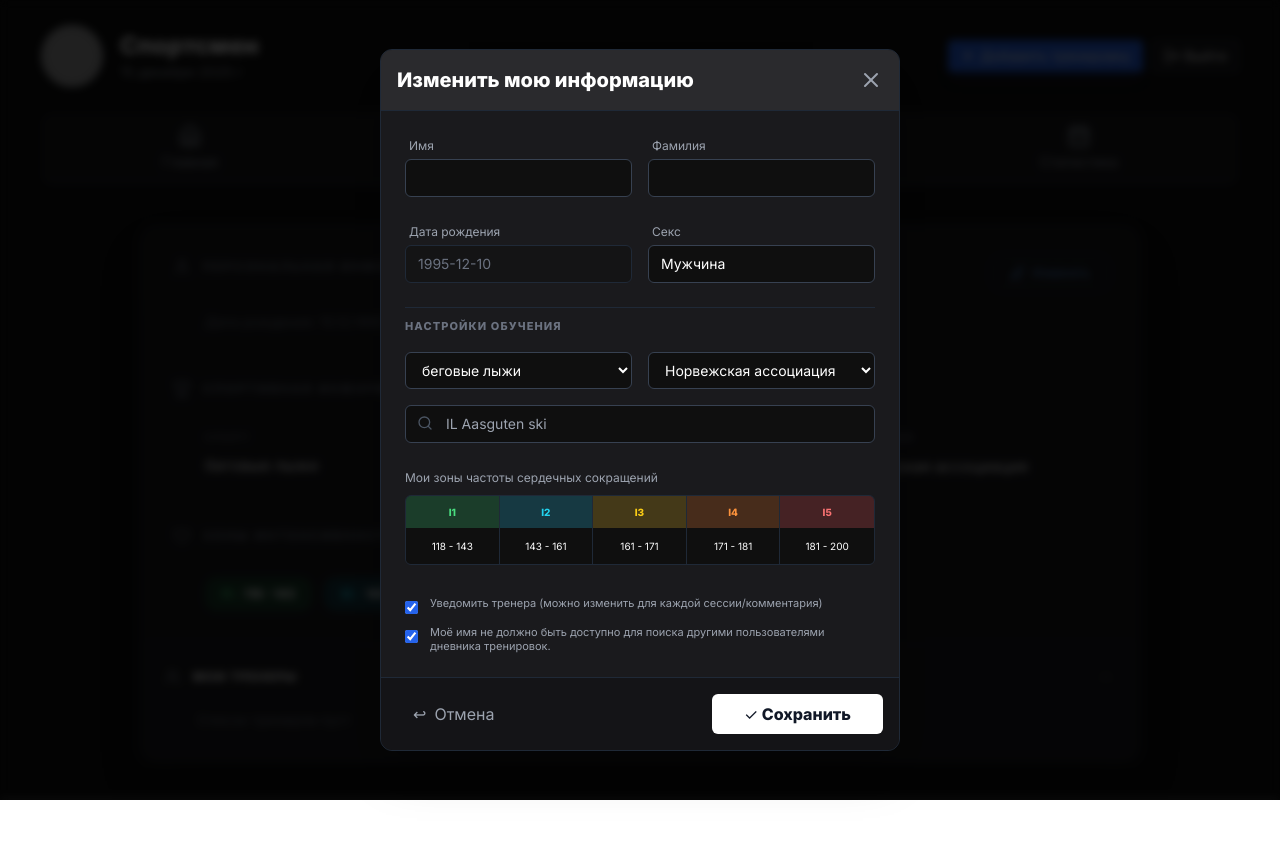
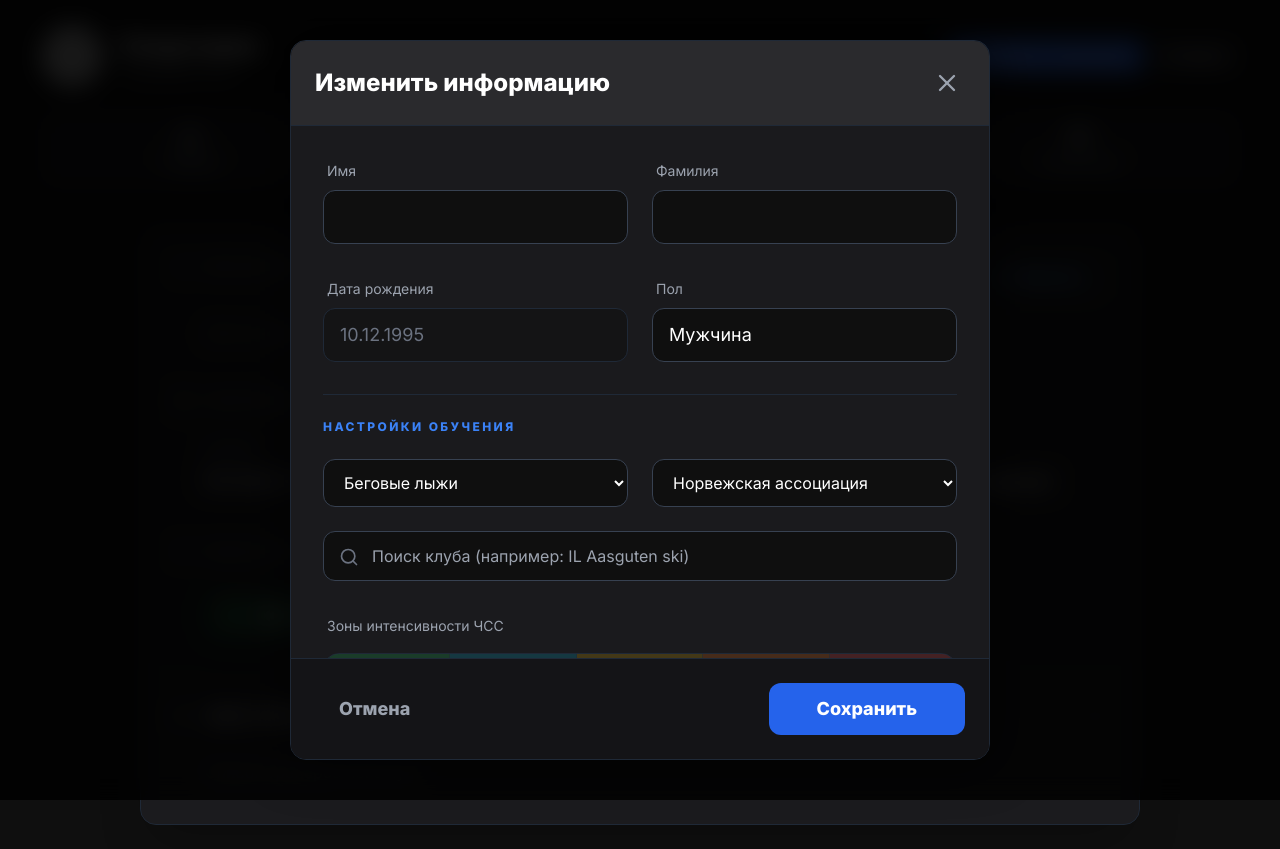
Before and after one commit to mbaliabin/dagbook-test, a React (Vite) app in the folder fasx-frontend/: page /account in a window 1280 px wide. Both pictures are taken after a click on the button "Изменить". Before the commit the page ends 800 px from the top, so only its background shows below. Built offline with nearby package versions, Linux system fonts and the light colour scheme; grey boxes are pictures that could not be loaded.

Commit message:
Доработка AccountPage 6

```diff
--- a/fasx-frontend/src/pages/AccountPage.tsx
+++ b/fasx-frontend/src/pages/AccountPage.tsx
@@ -54,101 +54,102 @@ const NavigationMenu = ({ menuItems, navigate, currentPath }) => (
   </div>
 );
 
-// --- МОДАЛЬНОЕ ОКНО РЕДАКТИРОВАНИЯ ---
+// --- МОДАЛЬНОЕ ОКНО РЕДАКТИРОВАНИЯ (УВЕЛИЧЕННОЕ) ---
 
 const EditAccountModal = ({ isOpen, onClose, profile }) => {
   if (!isOpen) return null;
 
   return (
-    <div className="fixed inset-0 z-[100] flex items-center justify-center p-4 bg-black/80 backdrop-blur-sm">
-      <div className="bg-[#1a1a1d] w-full max-w-[520px] max-h-[95vh] overflow-y-auto rounded-xl border border-gray-800 shadow-2xl flex flex-col">
+    <div className="fixed inset-0 z-[100] flex items-center justify-center p-4 bg-black/85 backdrop-blur-md animate-in fade-in duration-200">
+      {/* Увеличен max-w до 700px и добавлен масштаб */}
+      <div className="bg-[#1a1a1d] w-full max-w-[700px] max-h-[90vh] overflow-y-auto rounded-2xl border border-gray-800 shadow-[0_0_50px_rgba(0,0,0,0.5)] flex flex-col animate-in zoom-in-95 duration-200">
 
-        {/* Хедер модалки */}
-        <div className="bg-[#2a2a2d] p-4 flex justify-between items-center border-b border-gray-800">
-          <h2 className="text-xl font-bold text-white">Изменить мою информацию</h2>
-          <button onClick={onClose} className="text-gray-400 hover:text-white transition-colors">
-            <X size={24} />
+        {/* Хедер: крупнее текст и падинги */}
+        <div className="bg-[#2a2a2d] p-6 flex justify-between items-center border-b border-gray-800">
+          <h2 className="text-2xl font-bold text-white">Изменить информацию</h2>
+          <button onClick={onClose} className="text-gray-400 hover:text-white transition-colors p-1 hover:bg-white/5 rounded-full">
+            <X size={28} />
           </button>
         </div>
 
-        {/* Тело модалки */}
-        <div className="p-6 space-y-6 text-sm">
-          <div className="grid grid-cols-2 gap-4">
-            <div className="space-y-1">
-              <label className="text-gray-400 text-xs ml-1">Имя</label>
-              <input type="text" defaultValue={profile?.name?.split(' ')[0]} className="w-full bg-[#0f0f0f] border border-gray-700 rounded-md px-3 py-2 text-white focus:border-blue-500 outline-none" />
+        {/* Тело: текст 16px (base) вместо 12-14px */}
+        <div className="p-8 space-y-8 text-base">
+          <div className="grid grid-cols-2 gap-6">
+            <div className="space-y-2">
+              <label className="text-gray-400 text-sm font-medium ml-1">Имя</label>
+              <input type="text" defaultValue={profile?.name?.split(' ')[0]} className="w-full bg-[#0f0f0f] border border-gray-700 rounded-xl px-4 py-3 text-white text-lg focus:border-blue-500 focus:ring-1 focus:ring-blue-500 outline-none transition-all" />
             </div>
-            <div className="space-y-1">
-              <label className="text-gray-400 text-xs ml-1">Фамилия</label>
-              <input type="text" defaultValue={profile?.name?.split(' ')[1]} className="w-full bg-[#0f0f0f] border border-gray-700 rounded-md px-3 py-2 text-white focus:border-blue-500 outline-none" />
+            <div className="space-y-2">
+              <label className="text-gray-400 text-sm font-medium ml-1">Фамилия</label>
+              <input type="text" defaultValue={profile?.name?.split(' ')[1]} className="w-full bg-[#0f0f0f] border border-gray-700 rounded-xl px-4 py-3 text-white text-lg focus:border-blue-500 focus:ring-1 focus:ring-blue-500 outline-none transition-all" />
             </div>
           </div>
 
-          <div className="grid grid-cols-2 gap-4">
-            <div className="space-y-1">
-              <label className="text-gray-400 text-xs ml-1">Дата рождения</label>
-              <input type="text" value="1995-12-10" readOnly className="w-full bg-[#0f0f0f]/50 border border-gray-800 rounded-md px-3 py-2 text-gray-500 cursor-not-allowed" />
+          <div className="grid grid-cols-2 gap-6">
+            <div className="space-y-2">
+              <label className="text-gray-400 text-sm font-medium ml-1">Дата рождения</label>
+              <input type="text" value="10.12.1995" readOnly className="w-full bg-[#0f0f0f]/50 border border-gray-800 rounded-xl px-4 py-3 text-gray-500 text-lg cursor-not-allowed" />
             </div>
-            <div className="space-y-1">
-              <label className="text-gray-400 text-xs ml-1">Секс</label>
-              <select className="w-full bg-[#0f0f0f] border border-gray-700 rounded-md px-3 py-2 text-white focus:border-blue-500 outline-none appearance-none">
+            <div className="space-y-2">
+              <label className="text-gray-400 text-sm font-medium ml-1">Пол</label>
+              <select className="w-full bg-[#0f0f0f] border border-gray-700 rounded-xl px-4 py-3 text-white text-lg focus:border-blue-500 outline-none appearance-none cursor-pointer">
                 <option>Мужчина</option>
                 <option>Женщина</option>
               </select>
             </div>
           </div>
 
-          <div className="pt-2 border-t border-gray-800">
-            <h3 className="text-[11px] font-bold uppercase tracking-widest text-gray-500 mb-4">Настройки обучения</h3>
-            <div className="grid grid-cols-2 gap-4 mb-4">
-              <select className="bg-[#0f0f0f] border border-gray-700 rounded-md px-3 py-2 text-white outline-none"><option>беговые лыжи</option></select>
-              <select className="bg-[#0f0f0f] border border-gray-700 rounded-md px-3 py-2 text-white outline-none"><option>Норвежская ассоциация</option></select>
+          <div className="pt-6 border-t border-gray-800">
+            <h3 className="text-xs font-black uppercase tracking-[0.2em] text-blue-500 mb-6">Настройки обучения</h3>
+            <div className="grid grid-cols-2 gap-6 mb-6">
+              <select className="bg-[#0f0f0f] border border-gray-700 rounded-xl px-4 py-3 text-white text-base outline-none cursor-pointer hover:border-gray-600"><option>Беговые лыжи</option></select>
+              <select className="bg-[#0f0f0f] border border-gray-700 rounded-xl px-4 py-3 text-white text-base outline-none cursor-pointer hover:border-gray-600"><option>Норвежская ассоциация</option></select>
             </div>
-            <div className="relative mb-3">
-              <Search className="absolute left-3 top-2.5 text-gray-600" size={16} />
-              <input type="text" placeholder="IL Aasguten ski" className="w-full bg-[#0f0f0f] border border-gray-700 rounded-md pl-10 pr-3 py-2 text-white outline-none" />
+            <div className="relative">
+              <Search className="absolute left-4 top-4 text-gray-500" size={20} />
+              <input type="text" placeholder="Поиск клуба (например: IL Aasguten ski)" className="w-full bg-[#0f0f0f] border border-gray-700 rounded-xl pl-12 pr-4 py-3 text-white text-base outline-none focus:border-blue-500 transition-all" />
             </div>
           </div>
 
-          <div className="space-y-2">
-            <label className="text-gray-400 text-xs">Мои зоны частоты сердечных сокращений</label>
-            <div className="border border-gray-800 rounded-md overflow-hidden text-[10px]">
-              <div className="grid grid-cols-5 font-bold text-center">
-                <div className="bg-green-500/20 text-green-400 py-1.5 border-r border-gray-800">I1</div>
-                <div className="bg-cyan-500/20 text-cyan-400 py-1.5 border-r border-gray-800">I2</div>
-                <div className="bg-yellow-500/20 text-yellow-400 py-1.5 border-r border-gray-800">I3</div>
-                <div className="bg-orange-500/20 text-orange-400 py-1.5 border-r border-gray-800">I4</div>
-                <div className="bg-red-500/20 text-red-400 py-1.5">I5</div>
+          <div className="space-y-4">
+            <label className="text-gray-400 text-sm font-medium ml-1">Зоны интенсивности ЧСС</label>
+            <div className="border border-gray-800 rounded-2xl overflow-hidden shadow-inner">
+              <div className="grid grid-cols-5 text-xs font-black text-center">
+                <div className="bg-green-500/20 text-green-400 py-3 border-r border-gray-800/50">I1</div>
+                <div className="bg-cyan-500/20 text-cyan-400 py-3 border-r border-gray-800/50">I2</div>
+                <div className="bg-yellow-500/20 text-yellow-400 py-3 border-r border-gray-800/50">I3</div>
+                <div className="bg-orange-500/20 text-orange-400 py-3 border-r border-gray-800/50">I4</div>
+                <div className="bg-red-500/20 text-red-400 py-3">I5</div>
               </div>
-              <div className="grid grid-cols-5 bg-[#0f0f0f] text-center">
-                <input className="bg-transparent py-2 border-r border-gray-800 text-center outline-none text-white" defaultValue="118 - 143" />
-                <input className="bg-transparent py-2 border-r border-gray-800 text-center outline-none text-white" defaultValue="143 - 161" />
-                <input className="bg-transparent py-2 border-r border-gray-800 text-center outline-none text-white" defaultValue="161 - 171" />
-                <input className="bg-transparent py-2 border-r border-gray-800 text-center outline-none text-white" defaultValue="171 - 181" />
-                <input className="bg-transparent py-2 text-center outline-none text-white" defaultValue="181 - 200" />
+              <div className="grid grid-cols-5 bg-[#0a0a0c] text-center border-t border-gray-800">
+                <input className="bg-transparent py-4 border-r border-gray-800/50 text-center outline-none text-white text-base font-medium" defaultValue="118 - 143" />
+                <input className="bg-transparent py-4 border-r border-gray-800/50 text-center outline-none text-white text-base font-medium" defaultValue="143 - 161" />
+                <input className="bg-transparent py-4 border-r border-gray-800/50 text-center outline-none text-white text-base font-medium" defaultValue="161 - 171" />
+                <input className="bg-transparent py-4 border-r border-gray-800/50 text-center outline-none text-white text-base font-medium" defaultValue="171 - 181" />
+                <input className="bg-transparent py-4 text-center outline-none text-white text-base font-medium" defaultValue="181 - 200" />
               </div>
             </div>
           </div>
 
-          <div className="space-y-3 pt-2">
-             <label className="flex items-start gap-3 cursor-pointer group">
-                <input type="checkbox" className="mt-1 accent-blue-600" defaultChecked />
-                <span className="text-gray-400 group-hover:text-gray-200 text-[11px] leading-tight transition-colors">Уведомить тренера (можно изменить для каждой сессии/комментария)</span>
+          <div className="space-y-4 pt-4">
+             <label className="flex items-center gap-4 cursor-pointer group bg-white/5 p-4 rounded-xl border border-transparent hover:border-gray-700 transition-all">
+                <input type="checkbox" className="w-5 h-5 accent-blue-600 rounded" defaultChecked />
+                <span className="text-gray-300 group-hover:text-white text-sm leading-snug">Уведомлять тренера об изменениях и комментариях</span>
              </label>
-             <label className="flex items-start gap-3 cursor-pointer group">
-                <input type="checkbox" className="mt-1 accent-blue-600" defaultChecked />
-                <span className="text-gray-400 group-hover:text-gray-200 text-[11px] leading-tight transition-colors">Моё имя не должно быть доступно для поиска другими пользователями дневника тренировок.</span>
+             <label className="flex items-center gap-4 cursor-pointer group bg-white/5 p-4 rounded-xl border border-transparent hover:border-gray-700 transition-all">
+                <input type="checkbox" className="w-5 h-5 accent-blue-600 rounded" defaultChecked />
+                <span className="text-gray-300 group-hover:text-white text-sm leading-snug">Скрыть мой профиль из общего поиска пользователей</span>
              </label>
           </div>
         </div>
 
-        {/* Футер модалки */}
-        <div className="p-4 bg-[#141417] border-t border-gray-800 flex justify-between">
-          <button onClick={onClose} className="px-4 py-2 text-gray-400 hover:text-white transition-colors flex items-center gap-2">
-             <span>↩</span> Отмена
+        {/* Футер: выше кнопки, четче акценты */}
+        <div className="p-6 bg-[#141417] border-t border-gray-800 flex justify-between items-center sticky bottom-0">
+          <button onClick={onClose} className="px-6 py-3 text-gray-400 hover:text-white font-bold transition-colors flex items-center gap-2 text-lg">
+             <span>Отмена</span>
           </button>
-          <button className="px-8 py-2 bg-white text-gray-900 hover:bg-gray-200 rounded-md font-bold transition-all">
-            ✓ Сохранить
+          <button className="px-12 py-3 bg-blue-600 hover:bg-blue-500 text-white rounded-xl font-black text-lg transition-all shadow-[0_4_20_rgba(37,99,235,0.4)]">
+            Сохранить
           </button>
         </div>
       </div>
@@ -164,7 +165,7 @@ export default function AccountPage() {
 
   const [profile, setProfile] = useState(null);
   const [loading, setLoading] = useState(true);
-  const [isModalOpen, setIsModalOpen] = useState(false); // Состояние модалки
+  const [isModalOpen, setIsModalOpen] = useState(false);
   const [openTrainers, setOpenTrainers] = useState(true);
 
   const menuItems = [
@@ -231,15 +232,15 @@ export default function AccountPage() {
                     <h2 className="text-xs font-bold uppercase tracking-[0.2em]">Персональная информация</h2>
                   </div>
                   <button
-                    onClick={() => setIsModalOpen(true)} // Открытие модалки
-                    className="flex items-center gap-2 border border-gray-700 hover:bg-gray-800 px-4 py-1.5 rounded-lg text-xs text-blue-400 transition-all"
+                    onClick={() => setIsModalOpen(true)}
+                    className="flex items-center gap-2 border border-gray-700 hover:bg-gray-800 px-5 py-2 rounded-xl text-sm font-bold text-blue-400 transition-all active:scale-95"
                   >
-                    <Edit3 size={14} /> Изменить
+                    <Edit3 size={16} /> Изменить
                   </button>
                 </div>
                 <div className="ml-8">
-                  <h3 className="text-2xl font-bold text-white tracking-tight">{profile?.name}</h3>
-                  <p className="text-gray-500 text-sm mt-2 font-light">Дата рождения: 10.12.1995</p>
+                  <h3 className="text-3xl font-bold text-white tracking-tight">{profile?.name}</h3>
+                  <p className="text-gray-500 text-base mt-2 font-light">Дата рождения: 10.12.1995</p>
                 </div>
               </section>
 
@@ -251,16 +252,16 @@ export default function AccountPage() {
                 </div>
                 <div className="ml-8 grid grid-cols-1 md:grid-cols-3 gap-10">
                   <div>
-                    <p className="text-gray-500 text-[10px] uppercase tracking-[0.2em] mb-2 font-semibold">Спорт</p>
-                    <p className="text-white font-medium">беговые лыжи</p>
+                    <p className="text-gray-500 text-xs uppercase tracking-[0.2em] mb-2 font-bold text-blue-500/80">Спорт</p>
+                    <p className="text-white text-lg font-medium">Беговые лыжи</p>
                   </div>
                   <div>
-                    <p className="text-gray-500 text-[10px] uppercase tracking-[0.2em] mb-2 font-semibold">Клуб</p>
-                    <p className="text-white font-medium">IL Aasguten ski</p>
+                    <p className="text-gray-500 text-xs uppercase tracking-[0.2em] mb-2 font-bold text-blue-500/80">Клуб</p>
+                    <p className="text-white text-lg font-medium">IL Aasguten ski</p>
                   </div>
                   <div>
-                    <p className="text-gray-500 text-[10px] uppercase tracking-[0.2em] mb-2 font-semibold">Федерация</p>
-                    <p className="text-white font-medium leading-relaxed">Норвежская ассоциация</p>
+                    <p className="text-gray-500 text-xs uppercase tracking-[0.2em] mb-2 font-bold text-blue-500/80">Федерация</p>
+                    <p className="text-white text-lg font-medium leading-relaxed">Норвежская ассоциация</p>
                   </div>
                 </div>
               </section>
@@ -272,10 +273,10 @@ export default function AccountPage() {
                   <h2 className="text-xs font-bold uppercase tracking-[0.2em]">Зоны интенсивности</h2>
                 </div>
                 <div className="ml-8 space-y-6">
-                  <div className="flex flex-wrap gap-3">
+                  <div className="flex flex-wrap gap-4">
                     {hrZones.map((zone) => (
-                      <div key={zone.id} className={`${zone.color} ${zone.textColor} px-4 py-2 rounded-xl text-xs font-bold border border-white/5 shadow-inner`}>
-                        {zone.id} : <span className="text-white ml-1">{zone.range}</span>
+                      <div key={zone.id} className={`${zone.color} ${zone.textColor} px-6 py-3 rounded-2xl text-sm font-black border border-white/5 shadow-lg`}>
+                        {zone.id} : <span className="text-white ml-2">{zone.range}</span>
                       </div>
                     ))}
                   </div>
@@ -287,17 +288,17 @@ export default function AccountPage() {
             <div className="border-t border-gray-800/50 bg-[#1e1e21]/30">
               <button
                 onClick={() => setOpenTrainers(!openTrainers)}
-                className="w-full flex justify-between items-center p-6 hover:bg-white/[0.02] transition-colors"
+                className="w-full flex justify-between items-center p-8 hover:bg-white/[0.02] transition-colors"
               >
-                <div className="flex items-center gap-3">
-                  <Users size={16} className="text-gray-500" />
-                  <h2 className="text-xs font-bold uppercase tracking-widest text-white">Мои тренеры</h2>
+                <div className="flex items-center gap-4">
+                  <Users size={20} className="text-gray-500" />
+                  <h2 className="text-sm font-bold uppercase tracking-widest text-white">Мои тренеры</h2>
                 </div>
-                <ChevronDown className={`text-gray-600 transition-transform duration-300 ${openTrainers ? 'rotate-180' : ''}`} size={18} />
+                <ChevronDown className={`text-gray-600 transition-transform duration-300 ${openTrainers ? 'rotate-180' : ''}`} size={24} />
               </button>
               {openTrainers && (
-                <div className="px-14 pb-8">
-                  <p className="text-gray-500 text-sm italic font-light">Список тренеров пуст</p>
+                <div className="px-16 pb-10">
+                  <p className="text-gray-500 text-base italic font-light">Список тренеров пока пуст</p>
                 </div>
               )}
             </div>
@@ -305,7 +306,6 @@ export default function AccountPage() {
         </div>
       </div>
 
-      {/* Модальное окно */}
       <EditAccountModal
         isOpen={isModalOpen}
         onClose={() => setIsModalOpen(false)}
```
